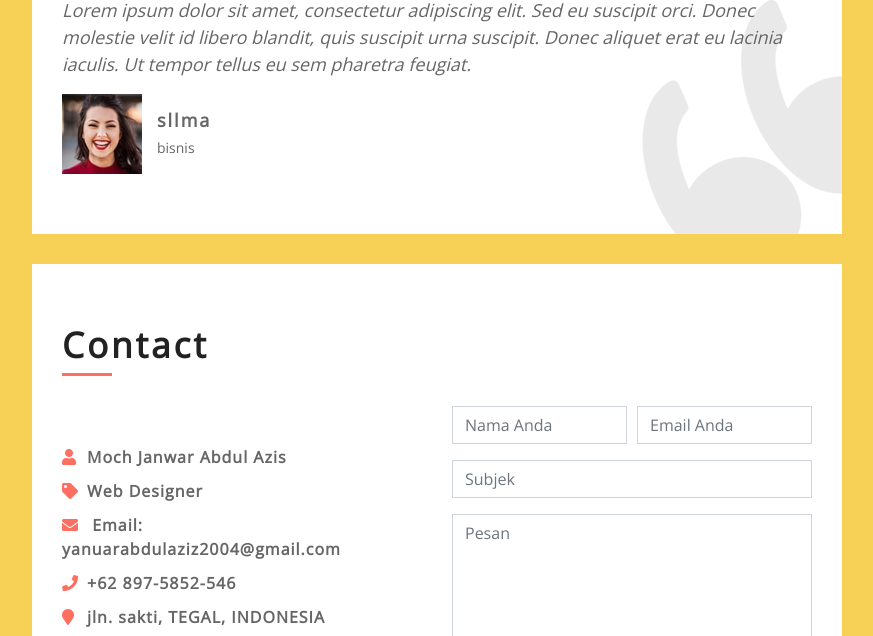
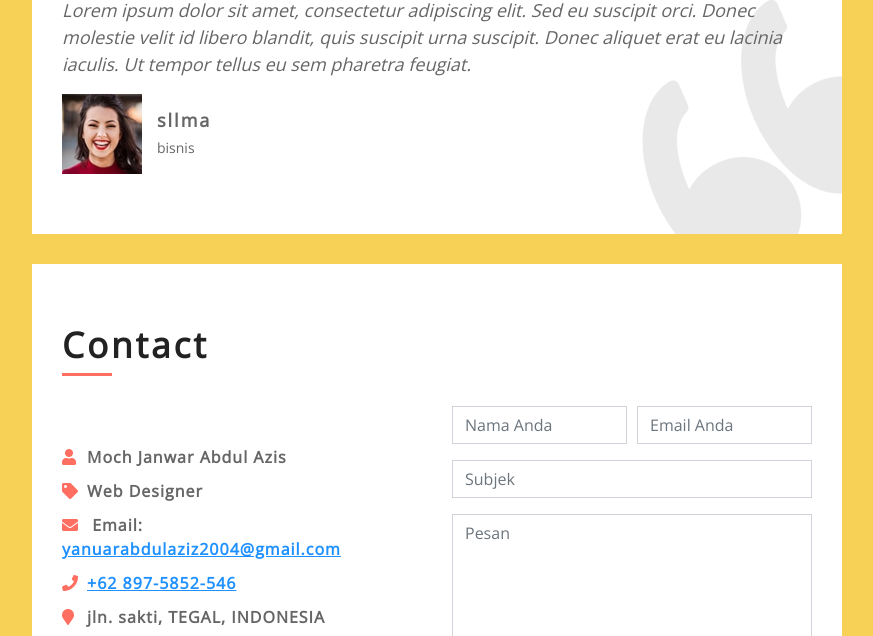
Before and after one commit to mAbdulA05/22166024-CV-MochJanwarAbdulAziz-PWA, a website with bundled scripts: page index.html in a window 1280 px wide. Shown: the part 2220-2856 px from the top of the page, without its empty margins (368-1241 px from the left). Built offline with nearby package versions, Linux system fonts and the light colour scheme.

Commit message:
Update index.html

```diff
--- a/index.html
+++ b/index.html
@@ -271,8 +271,8 @@
                                     <div class="contact-info">
                                         <p><i class="fa fa-user"></i>Moch Janwar Abdul Azis</p>
                                         <p><i class="fa fa-tag"></i>Web Designer</p>
-                                        <p><i class="fa fa-envelope"></i> Email: <a href="mailto:yanuarabdulaziz2004@gmail.com">yanuarabdulaziz2004@gmail.com</a></p>
-                                        <p><i class="fa fa-phone"></i><a href="tel:+62 8975852546">+62 897-5852-546</a></p>
+                                        <p><i class="fa fa-envelope"></i> Email: <a href="mailto:yanuarabdulaziz2004@gmail.com" style="color: #1E90FF; text-decoration: underline;">yanuarabdulaziz2004@gmail.com</a></p>
+                                        <p><i class="fa fa-phone"></i><a href="tel:+62 8975852546" style="color: #1E90FF; text-decoration: underline;">+62 897-5852-546</a></p>
                                         <p><i class="fa fa-map-marker"></i>jln. sakti, TEGAL, INDONESIA</p>
                                         <div class="social">
                                             <a href="https://github.com/mAbdulA05" target="_blank" rel="noopener noreferrer" aria-label="GitHub">
```
